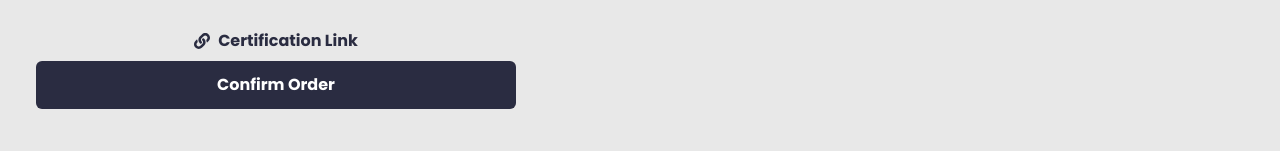
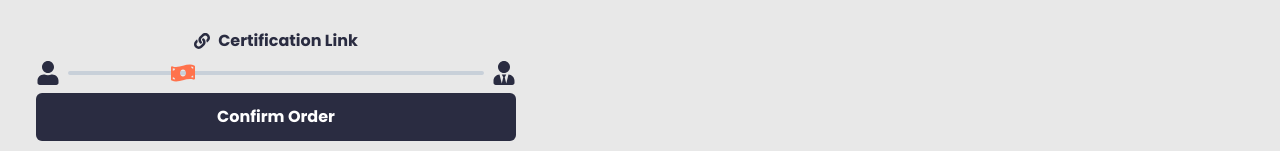
Before and after one commit to angieleba/Flowex.Frontend, a Next.js app: page /buyer/order/1/confirm in a window 1280 px wide. Both pictures are taken after a click on the button "Confirm Order". Shown: the part 624-775 px from the top of the page. Built offline with nearby package versions, Linux system fonts and the light colour scheme.

Commit message:
Add payment confirmation animation

```diff
--- a/pages/buyer/order/[id]/confirm.tsx
+++ b/pages/buyer/order/[id]/confirm.tsx
@@ -1,9 +1,47 @@
-import type { NextPage } from 'next';
-import { Box, Button, Container, Heading, Stack } from '@chakra-ui/react';
-import LineItem from 'components/Order/LineItem';
-import { FaLink } from 'react-icons/fa';
+import type { NextPage } from "next";
+import { useEffect, useState } from "react";
+import {
+  Box,
+  Button,
+  Container,
+  Flex,
+  Heading,
+  Stack,
+  Icon,
+  Skeleton,
+  SlideFade,
+  keyframes,
+} from "@chakra-ui/react";
+import LineItem from "components/Order/LineItem";
+import { FaLink, FaMoneyBillWave, FaUser, FaUserTie } from "react-icons/fa";
+import { useRouter } from "next/router";
+
+const slide = keyframes({
+  "0%": {
+    left: "5%",
+  },
+  "50%": {
+    left: "95%",
+  },
+  "100%": {
+    left: "5%",
+  },
+});
 
 const ConfirmOrder: NextPage = () => {
+  const router = useRouter();
+  const [isConfirming, setIsConfirming] = useState(false);
+
+  useEffect(() => {
+    if (isConfirming) {
+      const timeout = setTimeout(() => {
+        router.push("/buyer");
+      }, 5000);
+
+      return () => clearTimeout(timeout);
+    }
+  }, [isConfirming]);
+
   return (
     <Container maxW="container.xl" py={20} overflowX="hidden">
       <Heading size="lg">Product Details</Heading>
@@ -26,7 +64,35 @@ const ConfirmOrder: NextPage = () => {
           <Button variant="link" leftIcon={<FaLink />} mt={5}>
             Certification Link
           </Button>
-          <Button>Confirm Order</Button>
+
+          <SlideFade in={isConfirming} offsetY="20px">
+            <Flex justify="space-between" align="center">
+              <Icon fontSize="2xl" as={FaUser} />
+              <Box
+                flexGrow={1}
+                flexShrink={0}
+                flexBasis={1}
+                px={2}
+                position="relative"
+                zIndex={0}
+              >
+                <Skeleton height={1} rounded="full" />
+                <Icon
+                  fontSize="2xl"
+                  color="brand.yellow"
+                  as={FaMoneyBillWave}
+                  position="absolute"
+                  zIndex={1}
+                  top="50%"
+                  transform="translate(-50%, -50%)"
+                  id="animate-hr"
+                  animation={`${slide} 4s infinite linear`}
+                />
+              </Box>
+              <Icon fontSize="2xl" as={FaUserTie} />
+            </Flex>
+          </SlideFade>
+          <Button onClick={() => setIsConfirming(true)}>Confirm Order</Button>
         </Stack>
       </Box>
     </Container>
```
